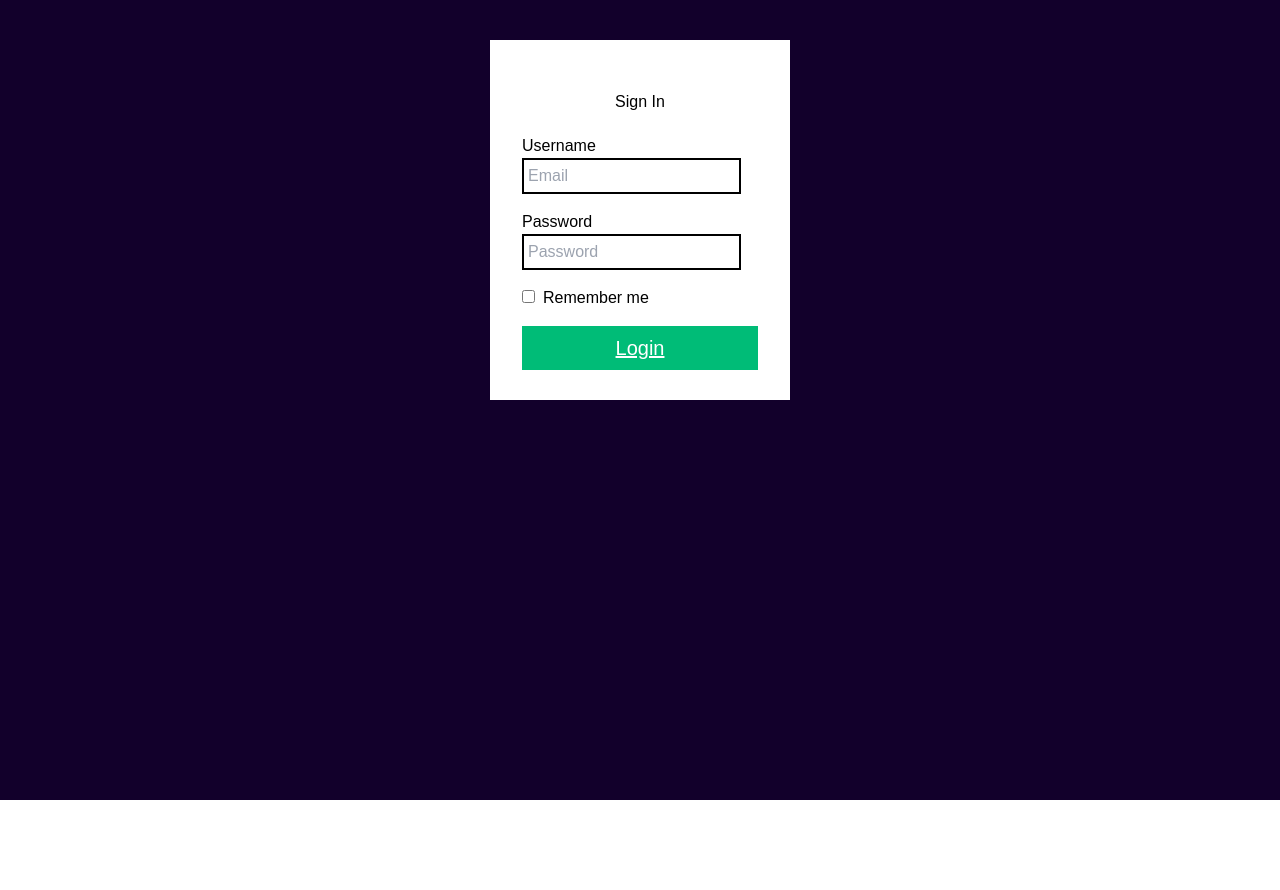
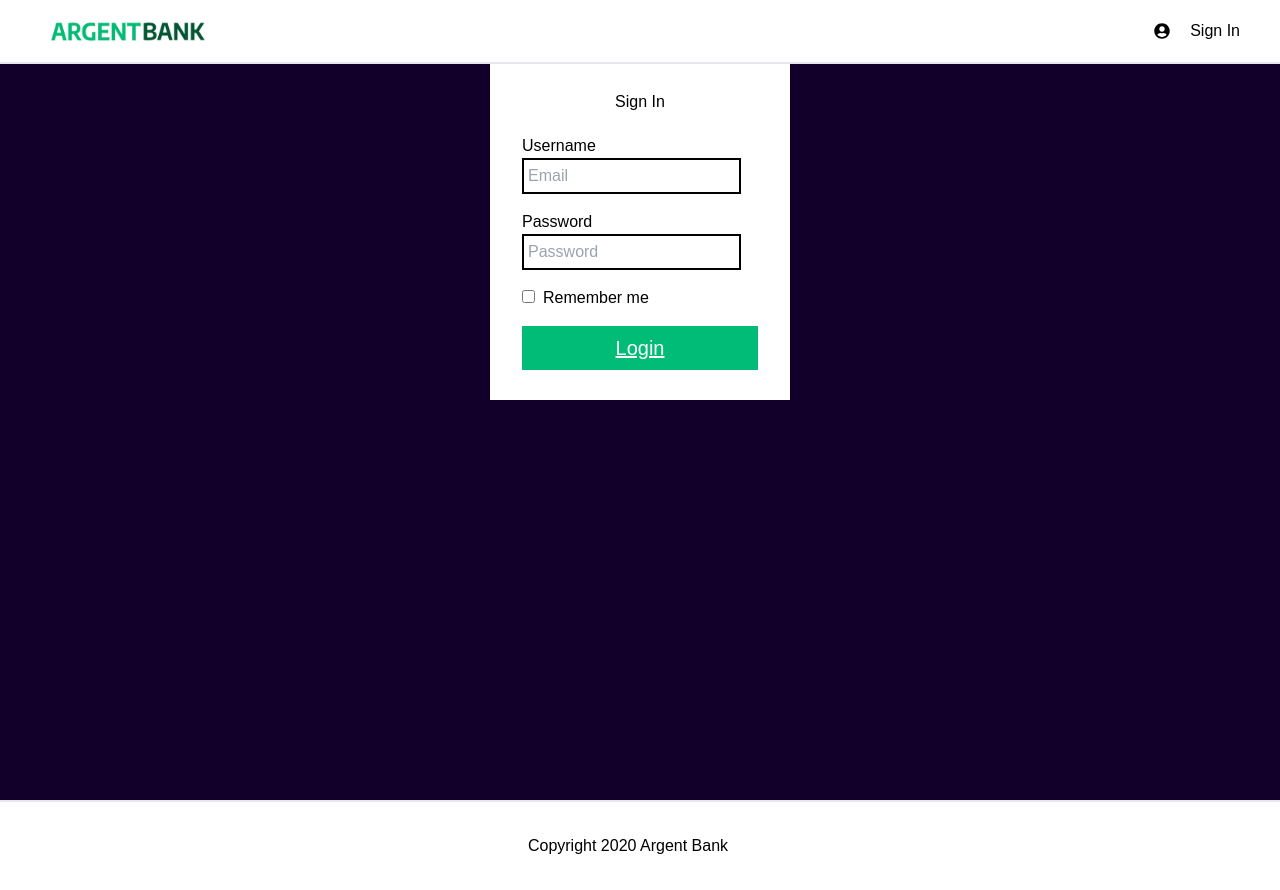
Before and after one commit to almoha73/0C_P13_argent-bank, a React (Create React App) app: page /login in a window 1280 px wide. Before the commit the page ends 800 px from the top, so only its background shows below. Built offline with nearby package versions, Linux system fonts and the light colour scheme.

Commit message:
modification localStorage

```diff
--- /dev/null
+++ b/src/components/Footer.js
@@ -0,0 +1,11 @@
+import React from "react";
+
+const Footer = () => {
+	return (
+		<footer className="footer border-t-2 flex justify-center py-8 pr-6">
+			<p className="footer-text">Copyright 2020 Argent Bank</p>
+		</footer>
+	);
+};
+
+export default Footer;
--- a/src/components/Header.js
+++ b/src/components/Header.js
@@ -16,8 +16,6 @@ const Header = () => {
 					<Link to="/login" className="cursor-pointer	hover:underline">
 						Sign In
 					</Link>
-
-					{/* <Link className="cursor-pointer	hover:underline">Log Out</Link> */}
 				</div>
 			</ul>
 		</div>
--- a/src/pages/Home.js
+++ b/src/pages/Home.js
@@ -2,6 +2,7 @@ import React from "react";
 import Banner from "../components/Banner";
 import Features from "../components/Features";
 import Header from "../components/Header";
+import Footer from "../components/Footer";
 
 export default function Home() {
 	return (
@@ -9,6 +10,7 @@ export default function Home() {
 			<Header />
 			<Banner />
 			<Features />
+			<Footer />
 		</div>
 	);
 }
--- a/src/pages/Login.js
+++ b/src/pages/Login.js
@@ -5,7 +5,8 @@ import { getToken, setToken } from "../utils/Helperunctions";
 import { login } from "../redux/features/auth/authThunks";
 import history from "../utils/history";
 import { useNavigate } from "react-router-dom";
-
+import Header from "../components/Header";
+import Footer from "../components/Footer";
 
 export default function Login() {
 	const [email, setEmail] = useState("");
@@ -13,21 +14,21 @@ export default function Login() {
 	const dispatch = useDispatch();
 	const { token, loading } = useSelector((state) => state.auth);
 
-
-	const navigate=useNavigate()
+	const navigate = useNavigate();
 	const handleLogin = (e) => {
 		e.preventDefault();
 		dispatch(login({ email, password }));
 
 		if (token || getToken()) {
 			history.push("/login");
-			setToken()
-			navigate("/profil")
+			setToken();
+			navigate("/profil");
 		}
-
 	};
 
 	return (
+		<>
+			<Header />
 			<main className="bg-[#12002B] w-full h-screen flex justify-center">
 				<section className="m-12 p-8 w-[300px] h-[360px] bg-white mt-10 flex flex-col justify-center">
 					<FaUserCircle className="w-5 h-5 mx-auto" />
@@ -59,12 +60,19 @@ export default function Login() {
 							<input type="checkbox" id="remember-me" className="mr-2" />
 							<label htmlFor="remember-me">Remember me</label>
 						</div>
-					{ loading ? <div className="loading"><span>Loading...</span></div> : <button className="w-full bg-[#00BC77] p-2 text-white text-xl underline">
+						{loading ? (
+							<div className="loading">
+								<span>Loading...</span>
+							</div>
+						) : (
+							<button className="w-full bg-[#00BC77] p-2 text-white text-xl underline">
 								Login
-					</button>}
-
+							</button>
+						)}
 					</form>
 				</section>
 			</main>
+			<Footer />
+		</>
 	);
 }
--- a/src/pages/Profil.js
+++ b/src/pages/Profil.js
@@ -1,13 +1,17 @@
 import React from "react";
 import { useDispatch } from "react-redux";
+import Footer from "../components/Footer";
+import Header from "../components/Header";
 import { signOut } from "../redux/features/auth/authThunks";
 
 export default function Profil() {
 	const dispatch = useDispatch();
 	return (
 		<>
+			<Header />
 			<h1>Profil</h1>
 			<button onClick={() => dispatch(signOut())}> Log Out</button>
+			<Footer />
 		</>
 	);
 }
--- a/src/redux/features/auth/authThunks.js
+++ b/src/redux/features/auth/authThunks.js
@@ -1,29 +1,32 @@
-import { createAsyncThunk } from '@reduxjs/toolkit'
-import {getToken, removeToken, setToken} from '../../../utils/Helperunctions';
-import api from '../../../services/api';
-import history from '../../../utils/history';
+import { createAsyncThunk } from "@reduxjs/toolkit";
+import { getToken, removeToken, setToken } from "../../../utils/Helperunctions";
+import api from "../../../services/api";
+import history from "../../../utils/history";
 
-export const fetchUserData = createAsyncThunk('auth/fetchUserData', async (_, {rejectWithValue}) => {
-    try{
+export const fetchUserData = createAsyncThunk(
+	"auth/fetchUserData",
+	async (_, { rejectWithValue }) => {
+		try {
 			const accessToken = getToken();
 			api.defaults.headers.Authorization = `Bearer ${accessToken}`;
-        const response = await api.get('/user');
-        console.log({...response.data, accessToken});
-        return {...response.data, accessToken};
-    }catch(e){
+			const response = await api.get("/profile");
+			return { ...response.data, accessToken };
+		} catch (e) {
 			removeToken();
-        return rejectWithValue('');
+			return rejectWithValue("");
 		}
-});
+	}
+);
 
-export const login = createAsyncThunk('auth/login', async (payload) => {
-    const response = await api.post('/login', payload);
-    setToken(response.data.accessToken);
-    history.push('/home');
+export const login = createAsyncThunk("auth/login", async (payload) => {
+	const response = await api.post("/login", payload);
+	console.log(response.data);
+	setToken(response.data.body.token);
+	history.push("/profil");
 	console.log(response.data);
 	return response.data;
 });
 
-export const signOut = createAsyncThunk('auth/signOut', async () => {
+export const signOut = createAsyncThunk("auth/signOut", async () => {
 	removeToken();
 });
```
Lines whose indentation alone changed are shown as unchanged.
